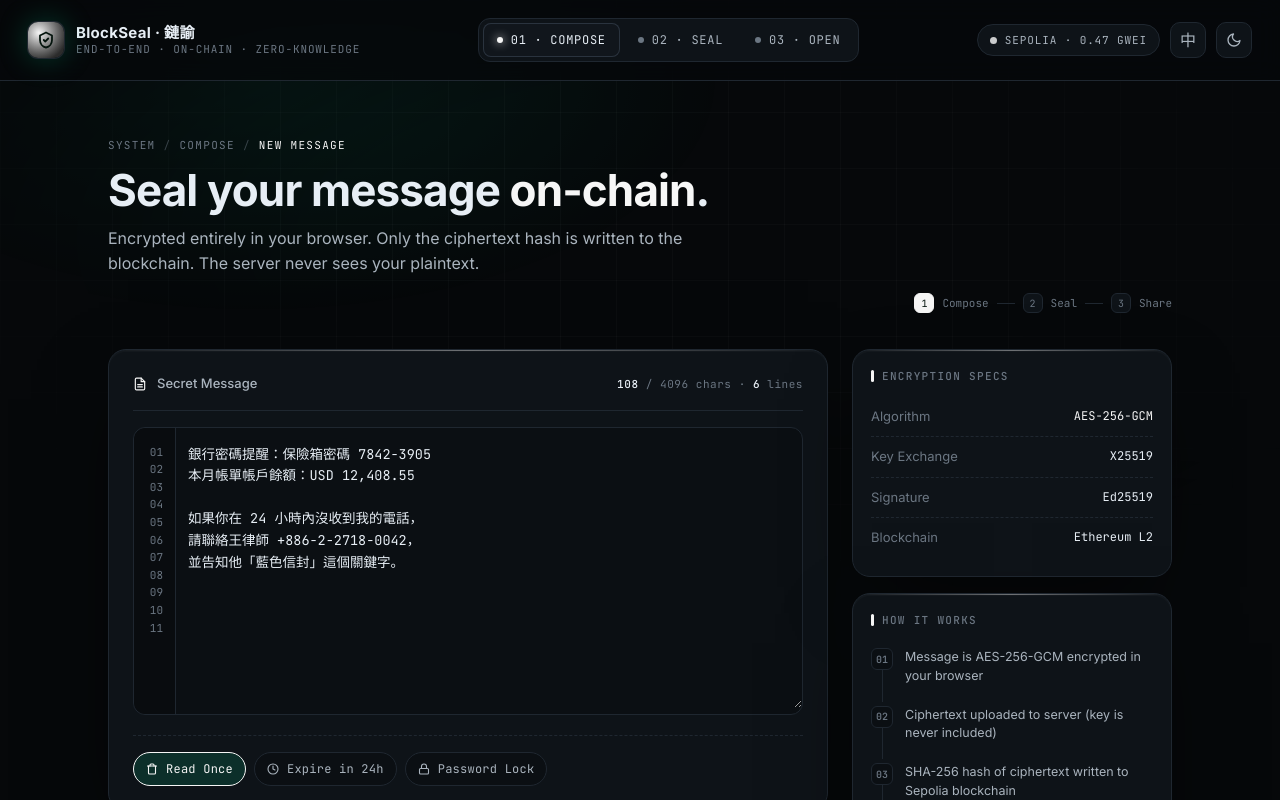
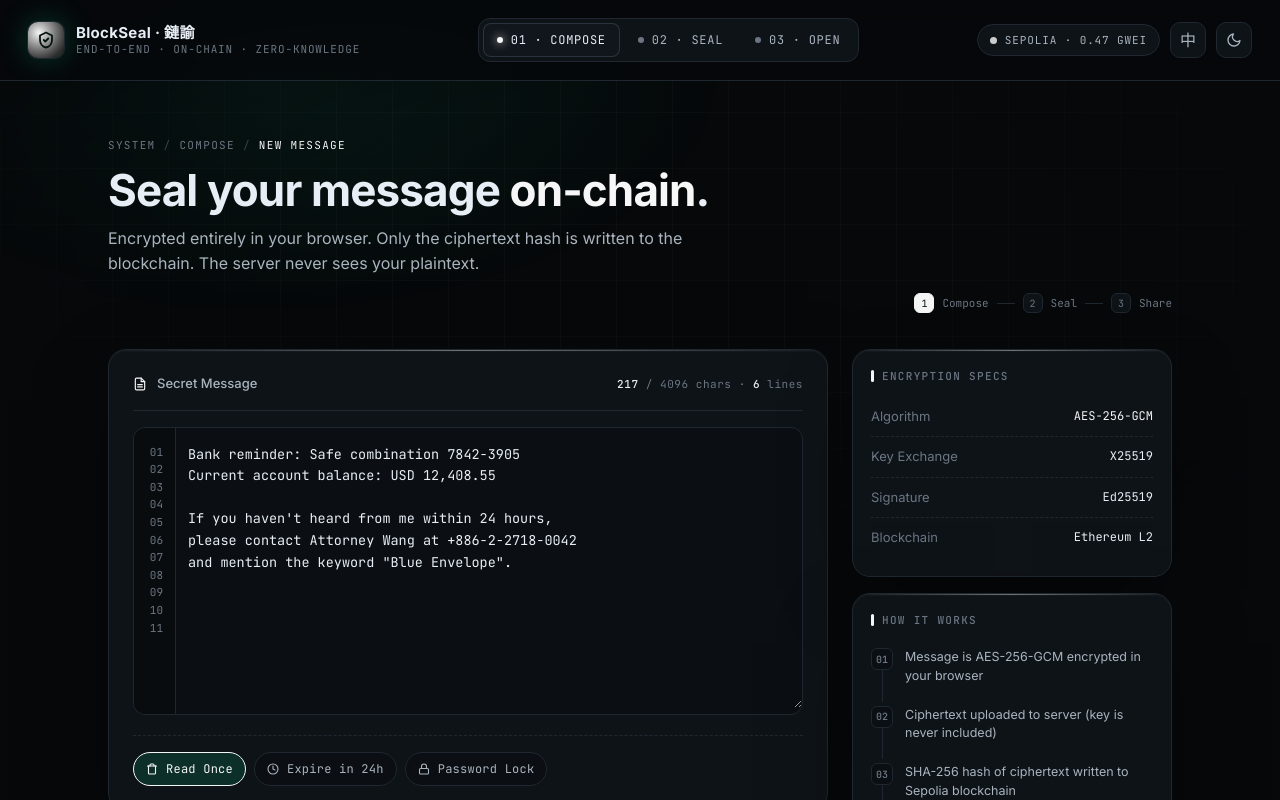
Before and after one commit to seven-317/BlockSeal, a Next.js app: page /en in a window 1280 px wide. Shown: the top 800 px of the page. Built offline with nearby package versions, Linux system fonts and the light colour scheme.

Commit message:
fix: hydration mismatch in ChainCard, locale-aware demo text, translate sealed_at label

```diff
--- a/components/compose/ComposeScreen.tsx
+++ b/components/compose/ComposeScreen.tsx
@@ -12,11 +12,12 @@ interface ComposeScreenProps {
 }
 
 export function ComposeScreen({ show, onEncrypt }: ComposeScreenProps) {
-  const [message, setMessage] = useState(DEMO_TEXT)
+  const t = useTranslations('compose')
+  const tEditor = useTranslations('editor')
+  const [message, setMessage] = useState(() => tEditor('demo_text'))
   const [password, setPassword] = useState('')
   const [loading, setLoading] = useState(false)
   const [error, setError] = useState<string | null>(null)
-  const t = useTranslations('compose')
 
   const handleEncrypt = async () => {
     if (!message.trim()) return
--- a/components/compose/MessageEditor.tsx
+++ b/components/compose/MessageEditor.tsx
@@ -1,9 +1,6 @@
 'use client'
 import { useEffect, useRef } from 'react'
 import { useTranslations } from 'next-intl'
-
-const DEMO_TEXT =
-  '銀行密碼提醒：保險箱密碼 7842-3905\n本月帳單帳戶餘額：USD 12,408.55\n\n如果你在 24 小時內沒收到我的電話，\n請聯絡王律師 +886-2-2718-0042，\n並告知他「藍色信封」這個關鍵字。'
 
 interface MessageEditorProps {
   value: string
@@ -81,4 +78,4 @@ export function MessageEditor({ value, onChange }: MessageEditorProps) {
   )
 }
 
-export { DEMO_TEXT }
+export const DEMO_TEXT = ''
--- a/components/result/ChainCard.tsx
+++ b/components/result/ChainCard.tsx
@@ -1,4 +1,5 @@
 'use client'
+import { useState, useEffect } from 'react'
 import { useTranslations } from 'next-intl'
 
 interface ChainCardProps {
@@ -8,13 +9,16 @@ interface ChainCardProps {
 
 export function ChainCard({ txHash, showToast }: ChainCardProps) {
   const t = useTranslations('chainCard')
+  const [sealedAt, setSealedAt] = useState('')
+
+  useEffect(() => {
+    setSealedAt(new Date().toISOString().replace('T', ' ').slice(0, 19) + ' UTC')
+  }, [])
 
   const copyHash = async () => {
     try { await navigator.clipboard.writeText(txHash) } catch {}
     showToast(t('copied'))
   }
-
-  const sealedAt = new Date().toISOString().replace('T', ' ').slice(0, 19) + ' UTC'
 
   return (
     <div className="card chain-card">
@@ -45,7 +49,7 @@ export function ChainCard({ txHash, showToast }: ChainCardProps) {
       </div>
 
       <div className="chain-row">
-        <div className="label">封印時間</div>
+        <div className="label">{t('label_sealed_at')}</div>
         <div className="val" style={{ fontSize: 12, color: 'var(--text-2)' }}>{sealedAt}</div>
       </div>
 
--- a/messages/en.json
+++ b/messages/en.json
@@ -66,7 +66,8 @@
     "chain_val": "Ethereum Sepolia",
     "label_contract": "Contract",
     "label_proof": "Proof Method",
-    "proof_val": "SHA-256 Event Log"
+    "proof_val": "SHA-256 Event Log",
+    "label_sealed_at": "Sealed At"
   },
   "vault": {
     "locked_title": "Encrypted Message · Awaiting Unlock",
@@ -133,6 +134,7 @@
     "label": "Secret Message",
     "unit_chars": "chars",
     "unit_lines": "lines",
-    "placeholder": "Paste or type the content you want to encrypt"
+    "placeholder": "Paste or type the content you want to encrypt",
+    "demo_text": "Bank reminder: Safe combination 7842-3905\nCurrent account balance: USD 12,408.55\n\nIf you haven't heard from me within 24 hours,\nplease contact Attorney Wang at +886-2-2718-0042\nand mention the keyword \"Blue Envelope\"."
   }
 }
--- a/messages/zh-TW.json
+++ b/messages/zh-TW.json
@@ -66,7 +66,8 @@
     "chain_val": "Ethereum Sepolia",
     "label_contract": "合約",
     "label_proof": "存證方式",
-    "proof_val": "SHA-256 事件記錄"
+    "proof_val": "SHA-256 事件記錄",
+    "label_sealed_at": "封印時間"
   },
   "vault": {
     "locked_title": "加密訊息 · 等待解鎖",
@@ -133,6 +134,7 @@
     "label": "機密訊息內容",
     "unit_chars": "字元",
     "unit_lines": "行",
-    "placeholder": "在此貼上或輸入你要加密的內容"
+    "placeholder": "在此貼上或輸入你要加密的內容",
+    "demo_text": "銀行密碼提醒：保險箱密碼 7842-3905\n本月帳單帳戶餘額：USD 12,408.55\n\n如果你在 24 小時內沒收到我的電話，\n請聯絡王律師 +886-2-2718-0042，\n並告知他「藍色信封」這個關鍵字。"
   }
 }
```
